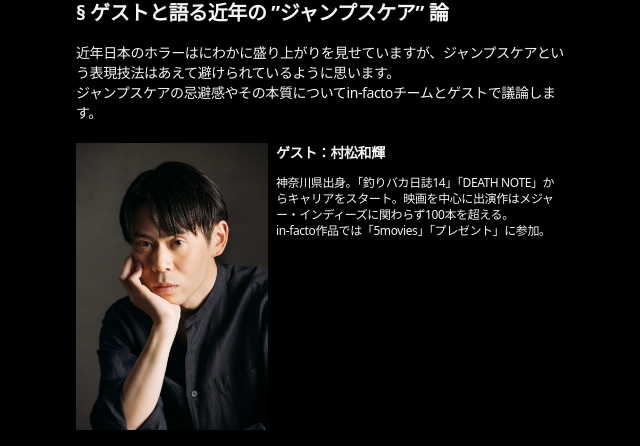
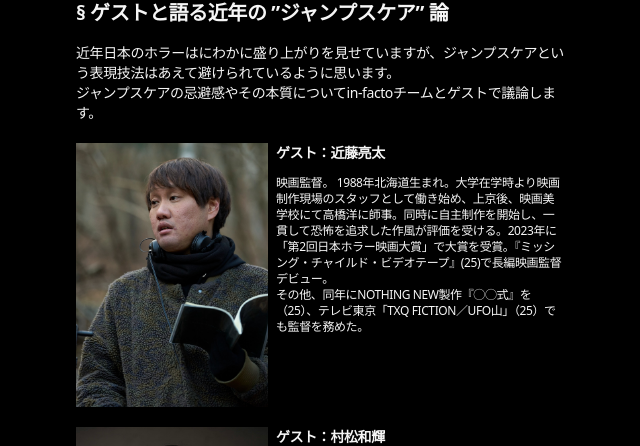
Before and after one commit to ykpythemind/in-facto-tools, a Next.js app in the folder website/: page /meetup3 in a window 1280 px wide. Shown: the part 875-1321 px from the top of the page, without its empty margins (316-956 px from the left). Built offline with nearby package versions, Linux system fonts and the light colour scheme.

Commit message:
Sync in-facto-web

```diff
--- a/website/app/(meetup3)/meetup3/main.tsx
+++ b/website/app/(meetup3)/meetup3/main.tsx
@@ -69,6 +69,22 @@ export const Main = () => {
               近年日本のホラーはにわかに盛り上がりを見せていますが、ジャンプスケアという表現技法はあえて避けられているように思います。
               <br />
               ジャンプスケアの忌避感やその本質についてin-factoチームとゲストで議論します。
+              <div className="flex my-5">
+                <div>
+                  <img src="kondo-ryota.jpg" className="max-w-48" />
+                </div>
+                <div className="px-2">
+                  <h4 className="font-bold text-md">ゲスト：近藤亮太</h4>
+                  <div className="text-xs mt-3">
+                    映画監督。
+                    1988年北海道生まれ。大学在学時より映画制作現場のスタッフとして働き始め、上京後、映画美学校にて高橋洋に師事。同時に自主制作を開始し、一貫して恐怖を追求した作風が評価を受ける。2023年に「第2回日本ホラー映画大賞」で大賞を受賞。『ミッシング・チャイルド・ビデオテープ』(25)で長編映画監督デビュー。
+                    <br />
+                    その他、同年にNOTHING
+                    NEW製作『◯◯式』を（25）、テレビ東京「TXQ
+                    FICTION／UFO山」（25）でも監督を務めた。
+                  </div>
+                </div>
+              </div>
               <div className="flex my-5">
                 <div>
                   <img src="muramatsu.jpg" className="max-w-48" />
```
Also changed, not shown: website/public/kondo-ryota.jpg (added).
